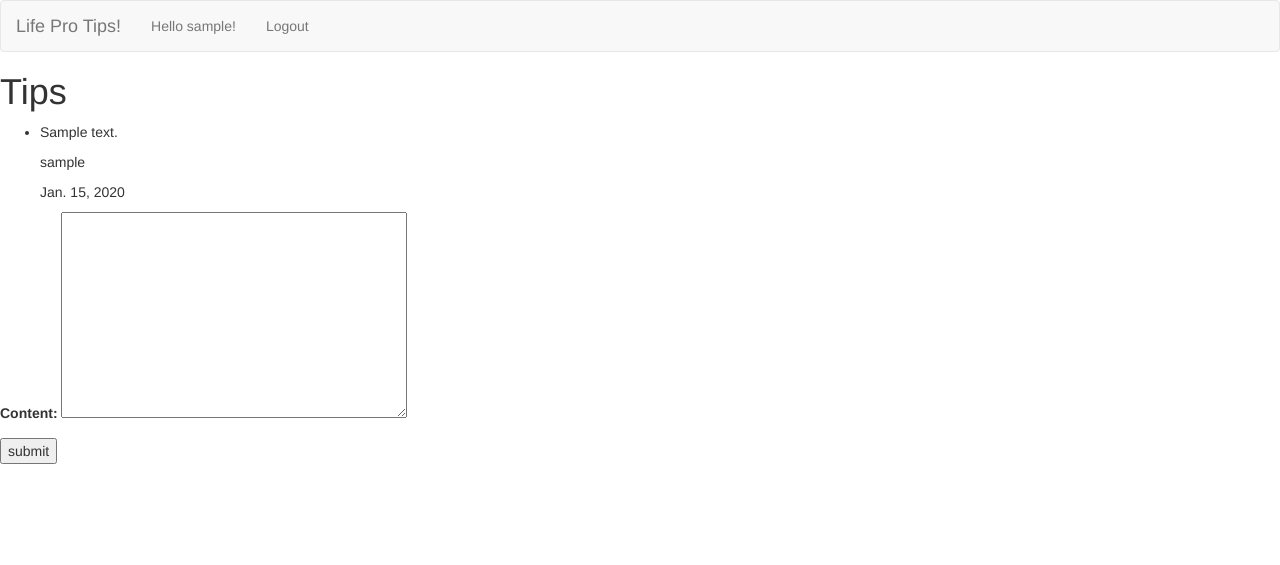
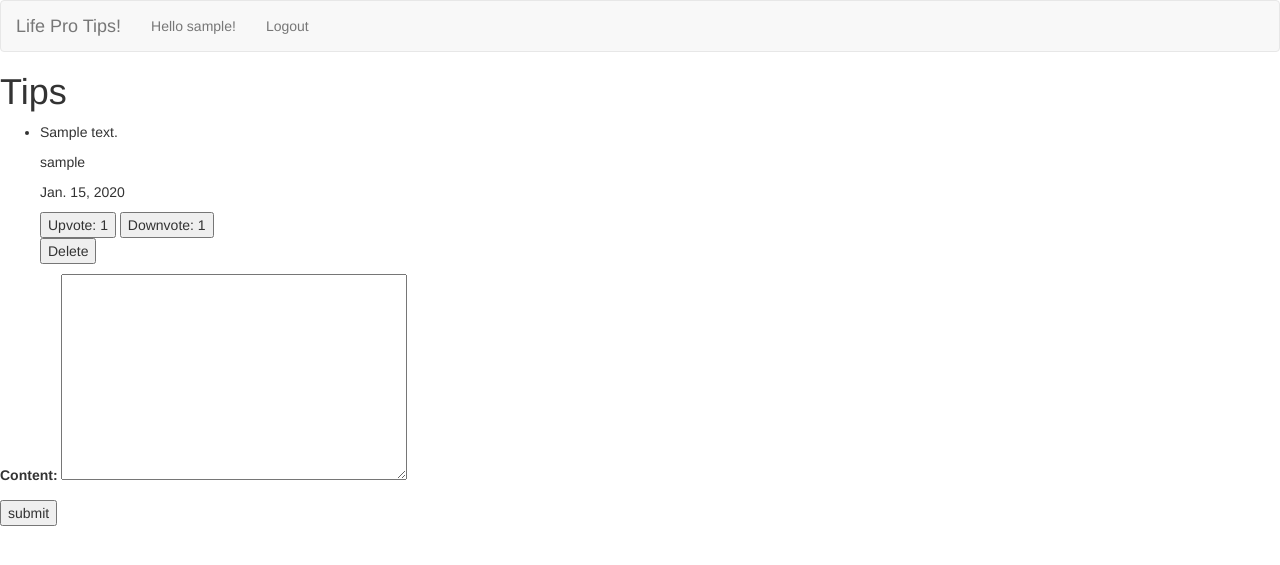
Before and after one commit to Dmitry-Diordychuk/Django-Bootcamp-Day-06, a Django app: page / in a window 1280 px wide. Shown: the top 565 px of the page. Run offline with Django 3.2, Linux system fonts and the light colour scheme; a user stored in the database is signed in; tables that the repository leaves empty hold one stand-in row (values such as "Sample post"); some libraries are stand-ins or nearby versions.

Commit message:
ex03 done

```diff
--- a/ex/models.py
+++ b/ex/models.py
@@ -13,3 +13,13 @@ class Tip(models.Model):
 	content = models.TextField(null=False)
 	author = models.ForeignKey(User, on_delete=models.SET_NULL, null=True)
 	date = models.DateField(auto_now_add=True, null=False)
+	upvotes = models.ManyToManyField(User, related_name='upvotes')
+	downvotes = models.ManyToManyField(User, related_name='downvotes')
+
+	@property
+	def define_total_upvotes(self):
+		return self.upvotes.count()
+
+	@property
+	def define_total_downvotes(self):
+		return self.downvotes.count()
--- a/ex/templates/ex/home.html
+++ b/ex/templates/ex/home.html
@@ -11,6 +11,17 @@
 		<p>{{ tip.content }}</p>
 		<p>{{ tip.author }}</p>
 		<p>{{ tip.date }}</p>
+		{% if user.is_authenticated %}
+		<form method="post" action="{% url 'vote' tip.pk %}">
+			{% csrf_token %}
+			<button type="submit" name="upvote" value="Upvote">Upvote: {{ tip.define_total_upvotes }}</button>
+			<button type="submit" name="downvote" value="Downvote">Downvote: {{ tip.define_total_downvotes }}</button>
+		</form>
+		<form method="post" action="{% url 'delete' tip.pk %}">
+			{% csrf_token %}
+			<button type="submit" name="delete" value="Delete">Delete</button>
+		</form>
+		{% endif %}
 	</li>
 	{% endfor %}
 </ul>
--- a/ex/urls.py
+++ b/ex/urls.py
@@ -8,4 +8,6 @@ urlpatterns = [
 	path('login/', views.login, name="login"),
 	path('register/', views.register, name="register"),
 	path('logout/', views.logout, name="logout"),
+	path('vote/<int:pk>', views.vote, name="vote"),
+	path('delete/<int:pk>', views.delete, name="delete")
 ]
--- a/ex/views.py
+++ b/ex/views.py
@@ -1,5 +1,5 @@
 from django import forms
-from django.http.response import HttpResponse
+from django.http.response import HttpResponse, Http404
 from django.shortcuts import redirect, render
 from django.contrib import auth
 
@@ -86,3 +86,42 @@ def logout(request):
 		return redirect('home')
 	auth.logout(request)
 	return redirect('home')
+
+def vote(request, pk):
+	if not request.user.is_authenticated:
+		return redirect('home')
+
+	if request.method == 'POST':
+		upvote = request.POST.get('upvote')
+		downvote = request.POST.get('downvote')
+		tip = Tip.objects.get(pk=pk)
+		if not tip:
+			raise Http404("Tip does not exist")
+		if upvote:
+			if request.user in tip.upvotes.all():
+				tip.upvotes.remove(request.user)
+			else:
+				tip.upvotes.add(request.user)
+				tip.downvotes.remove(request.user)
+			tip.save()
+		elif downvote:
+			if request.user in tip.downvotes.all():
+				tip.downvotes.remove(request.user)
+			else:
+				tip.downvotes.add(request.user)
+				tip.upvotes.remove(request.user)
+			tip.save()
+
+	return redirect('home')
+
+
+def delete(request, pk):
+	if not request.user.is_authenticated:
+		return redirect('home')
+
+	if request.method == 'POST':
+		tip = Tip.objects.get(pk=pk)
+		if not tip:
+			raise Http404("Tip does not exist")
+		tip.delete()
+	return redirect('home')
```
